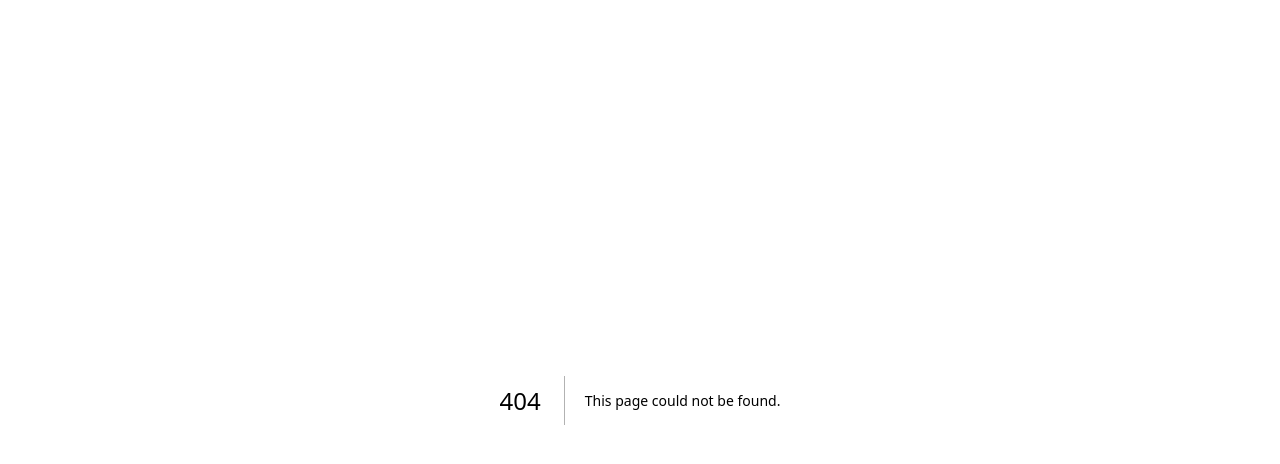
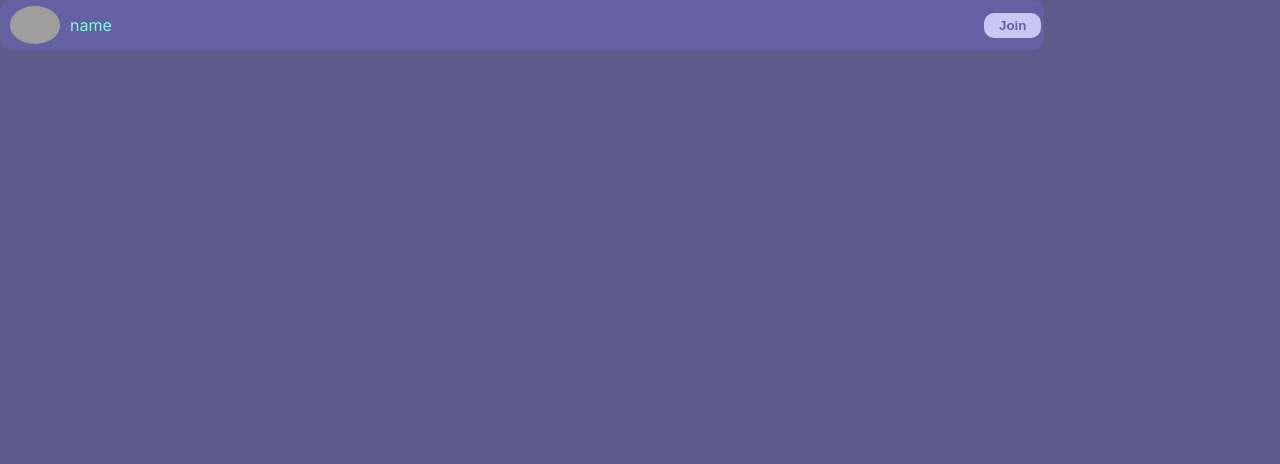
Before and after one commit to soufiane-amt/ft_transcendance, a Next.js app: page /chat/Create-channel in a window 1280 px wide. Before the commit this address had no page. Shown: the top 464 px of the page. Built offline with nearby package versions, Linux system fonts and the light colour scheme.

Commit message:
Welcoming page: the creation of both channelJoin component and userInisiativeTalk compoenent

```diff
--- /dev/null
+++ b/src/app/chat/Create-channel/page.tsx
@@ -0,0 +1,19 @@
+'use client'
+
+import { ChannelJoin } from '../../components/Create-channel/ChannelJoin/ChannelJoin'
+import { CommunicationInitiative } from '../../components/Create-channel/CommunicationInitiative/CommunicationInitiative.1'
+
+
+
+
+export default function page() {
+
+  const userData = { username: "username", avatar: "http://localhost:3001/chat/image/550e8400-e29b-41d4-a716-446655440000.jpeg"}
+  return (
+    <>
+        {/* <CommunicationInitiative userData={userData}/> */}
+        <ChannelJoin channelData={{name : "name", picture : "http://localhost:3001/chat/image/550e8400-e29b-41d4-a716-446655440000.jpeg", type : "type"}}/>
+    </>
+    // <ConfirmationDialog selectType={"Ban"}/>
+    )
+}
--- /dev/null
+++ b/src/app/components/Create-channel/ChannelJoin/ChannelJoin.module.css
@@ -0,0 +1,54 @@
+.channel_join{
+    display: flex;
+    justify-content: space-between;
+    width: 80%;
+    align-items: center;
+    background-color: #6361A2;
+    border-radius: 10px;
+    padding-inline: 10px;
+}
+
+.channel_join__user{
+    display: flex;
+    align-items: center;
+    width: 30%;
+    height: 100%;
+}
+
+.channel_join__user__avatar{
+    width: 50px;
+    height: 100%;
+    border-radius: 50%;
+    margin-right: 10px;
+}
+
+.channel_join__user__name {
+    color: aquamarine;
+}
+
+.channel_join__message{
+    background-color: #6361A2;
+    border: none;
+    outline: none;
+    cursor: pointer;
+    width: 50px;
+    height: 50px;
+    display: flex;
+    align-items: center;
+
+}
+.channel_join__message button{
+    background-color: transparent;
+    border: none;
+    outline: none;
+    cursor: pointer;
+    color: #6361A2;
+    background-color:#c9c7f2;
+    border-radius: 10px;
+    padding: 5px 15px;
+    font-weight: bold;
+}
+.channel_join__message_icon{
+    width: 100%;
+    height: 100%;
+}
--- /dev/null
+++ b/src/app/components/Create-channel/ChannelJoin/ChannelJoin.tsx
@@ -0,0 +1,22 @@
+import style from './ChannelJoin.module.css';
+
+export interface ChannelJoinProps
+{
+    channelData: {name : string, picture : string, type : string},
+}
+
+export function ChannelJoin({ channelData }: ChannelJoinProps) {
+    return (
+        <div className={style.channel_join}>
+            <div className={style.channel_join__user}>
+                <img className={style.channel_join__user__avatar} src={channelData.picture} alt="avatar" />
+                <span className={style.channel_join__user__name}>{channelData.name}</span>
+            </div>
+            <div className={style.channel_join__message}>
+                <button>
+                    Join
+                </button>
+            </div>
+        </div>
+    );
+}
--- a/src/app/components/shared/LeaveChannel/LeaveChannel.tsx
+++ b/src/app/components/shared/LeaveChannel/LeaveChannel.tsx
@@ -29,7 +29,7 @@ export function LeaveChannel({selectedDiscussion, userGrade, channelUsers }: Lea
     <div className={style.channel_quitting_section}>
       <h3>This section provides a way to leave the channel.</h3>
       <button onClick={handleClickLeave}>Leave Channel</button>
-      {userGrade === 'Owner' && (
+      {userGrade === 'Owner' && ( channelUsers?.length !== 1) && (
         <>
             <h3>You can't leave the channel until you select your successor to be the channel Owner:</h3>
             <div >
```
Also changed, not shown: src/app/components/Create-channel/CommunicationInitiative/CommunicationInitiative.1.tsx (added, +23 -0 lines), src/app/components/Create-channel/CommunicationInitiative/CommunicationInitiative.module.css (added, +48 -0 lines), public/images/icons/CreateChannel/hello.png (added), src/app/components/Create-channel/CreateChannel.module.css (added), src/app/components/Create-channel/CreateChannel.tsx (added).
